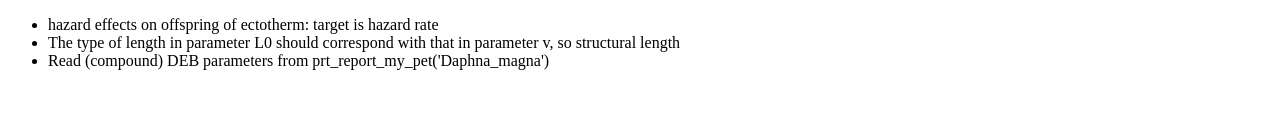
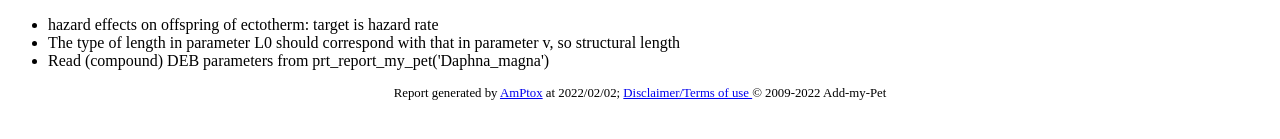
Before and after one commit to add-my-pet/AmPtox, a plain HTML site: page OECD221_Cd/OECD221_Cd_report.html in a window 1280 px wide. Shown: the part 397-536 px from the top of the page. Drawn offline with Linux system fonts and the light colour scheme.

Commit message:
report AmPtox

```diff
--- a/OECD221_Cd/OECD221_Cd_report.html
+++ b/OECD221_Cd/OECD221_Cd_report.html
@@ -22,6 +22,13 @@
 
     p.clear {
       clear: both;
+    }
+
+    div.footer{
+      margin: auto;
+      clear: both;
+      text-align: center;
+      font-size: 0.8em;
     }
 
   </style>
@@ -72,5 +79,13 @@
     </li>
   </ul>
 
+  <div class="footer">
+    Report generated by <a href="https://add-my-pet.github.io/AmPtox/docs/">AmPtox</a>
+    at 2022/02/02;
+    <a href="https://www.bio.vu.nl/thb/deb/deblab/add_my_pet/sys/disclaimer.html">
+      Disclaimer/Terms of use
+    </a> &#169; 2009-2022 Add-my-Pet
+  </div>
+
 </body>
 </html>
```
Also changed, not shown: OECD221_Cd/results_OECD221_Cd_01.png, 1 other file.
